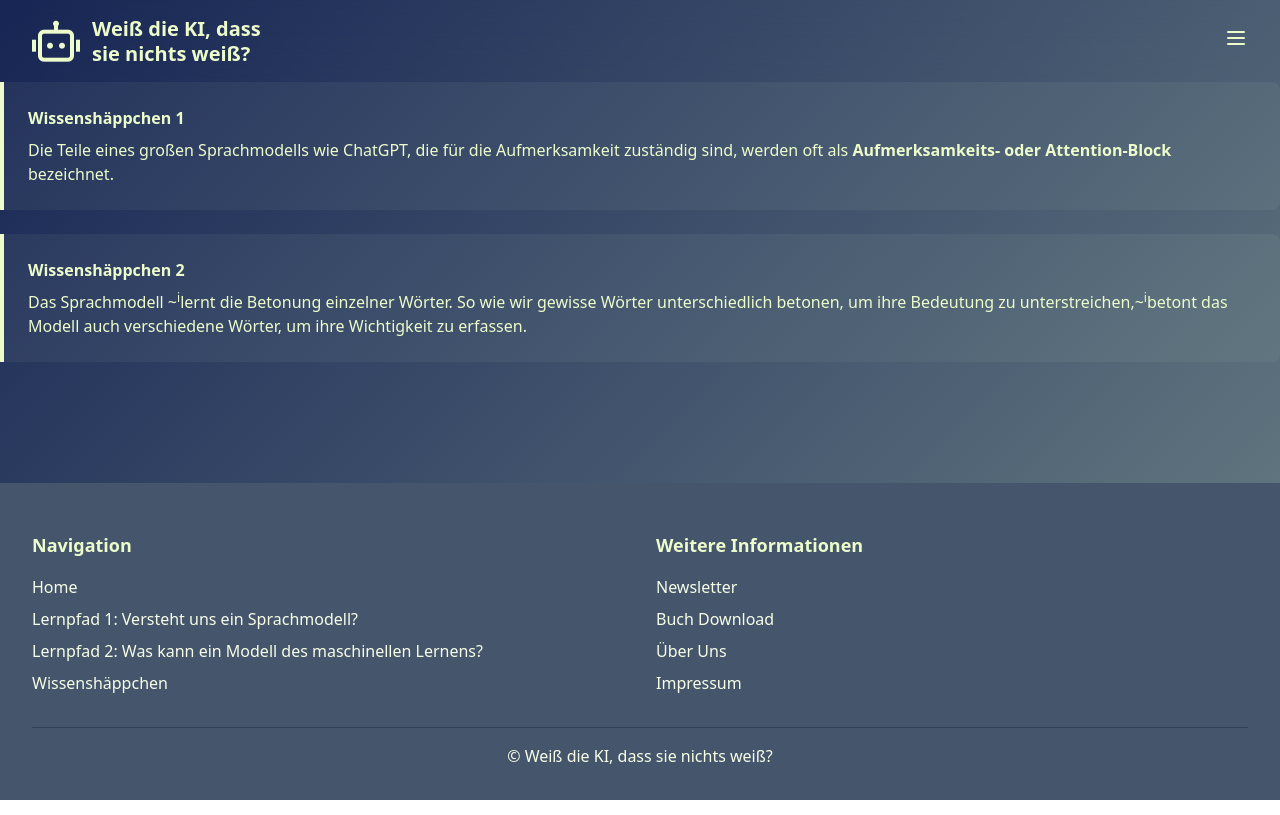
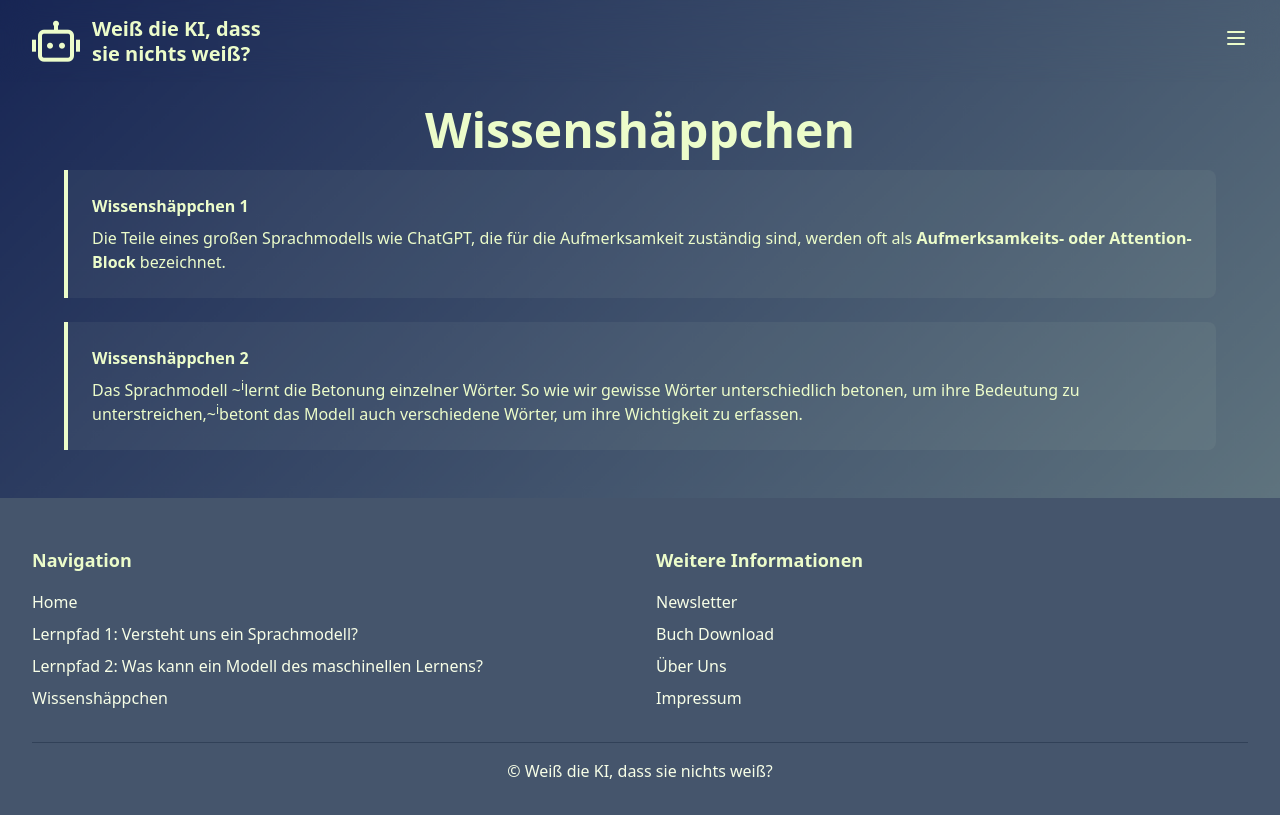
Before and after one commit to TNattermann/weiss-die-ki-dass-sie-nichts-weiss-frontend, a React (Vite) app: page /WissenPage in a window 1280 px wide. Built offline with nearby package versions, Linux system fonts and the light colour scheme.

Commit message:
changed layout

```diff
--- a/src/pages/Bits/WissenPage.tsx
+++ b/src/pages/Bits/WissenPage.tsx
@@ -3,7 +3,12 @@ import { bits } from "../../components/Wissensbit";
 
 function WissenPage() {
   return (
-    <div>
+    <section className="py-6 px-6" id="educational-content">
+      <div className="max-w-6xl mx-auto">
+        <h1 className="text-5xl font-bold text-center text-primary mb-4">
+          Wissenshäppchen
+        </h1>
+
         <Link to="/attention#attention1">
           <div className="bg-primary/5 border-l-4 text-primary p-6 rounded-r-lg mb-6">
             {bits.slice(0, 1).map((c) => (
@@ -25,6 +30,7 @@ function WissenPage() {
           </div>
         </Link>
       </div>
+    </section>
   );
 }
 
```
Lines whose indentation alone changed are shown as unchanged.
